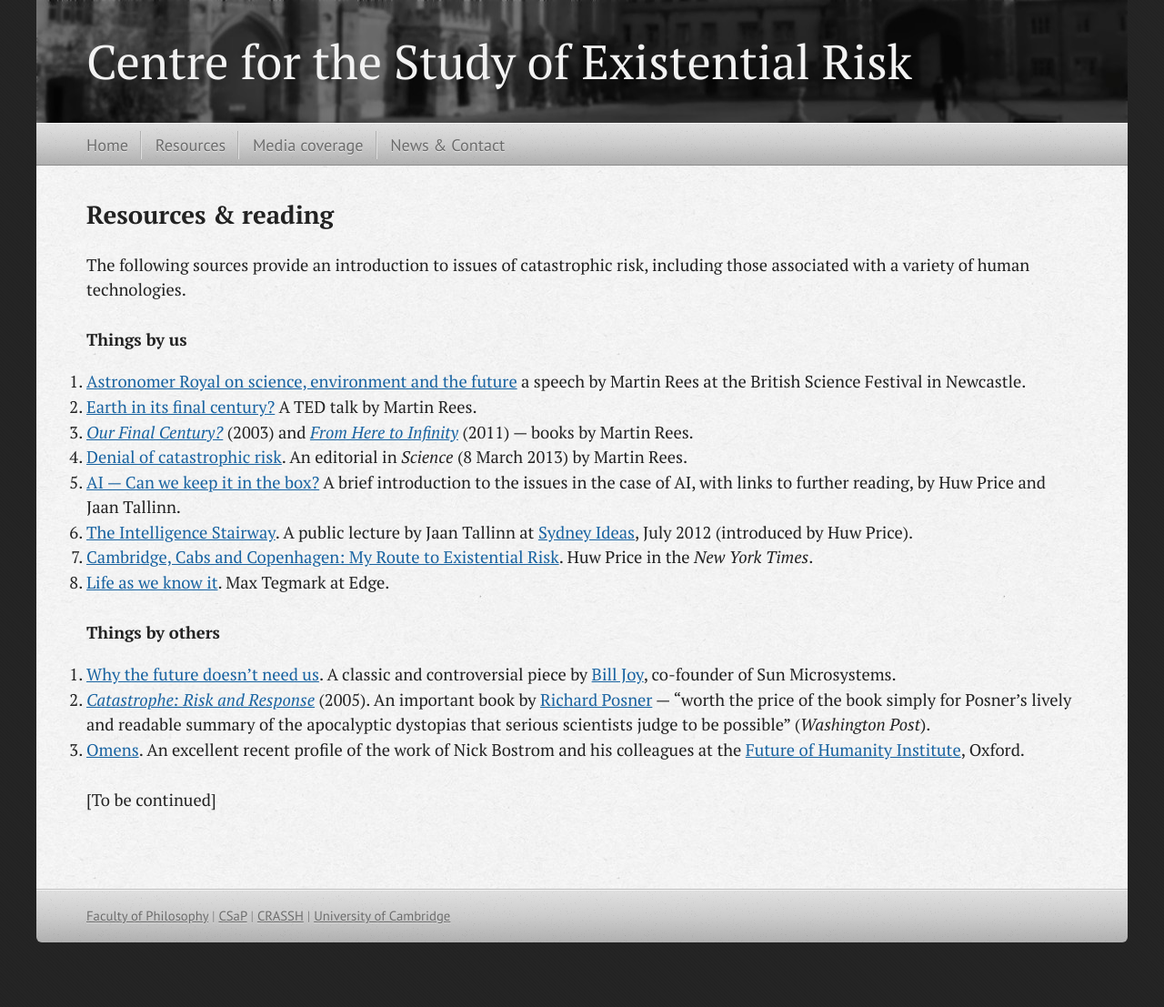
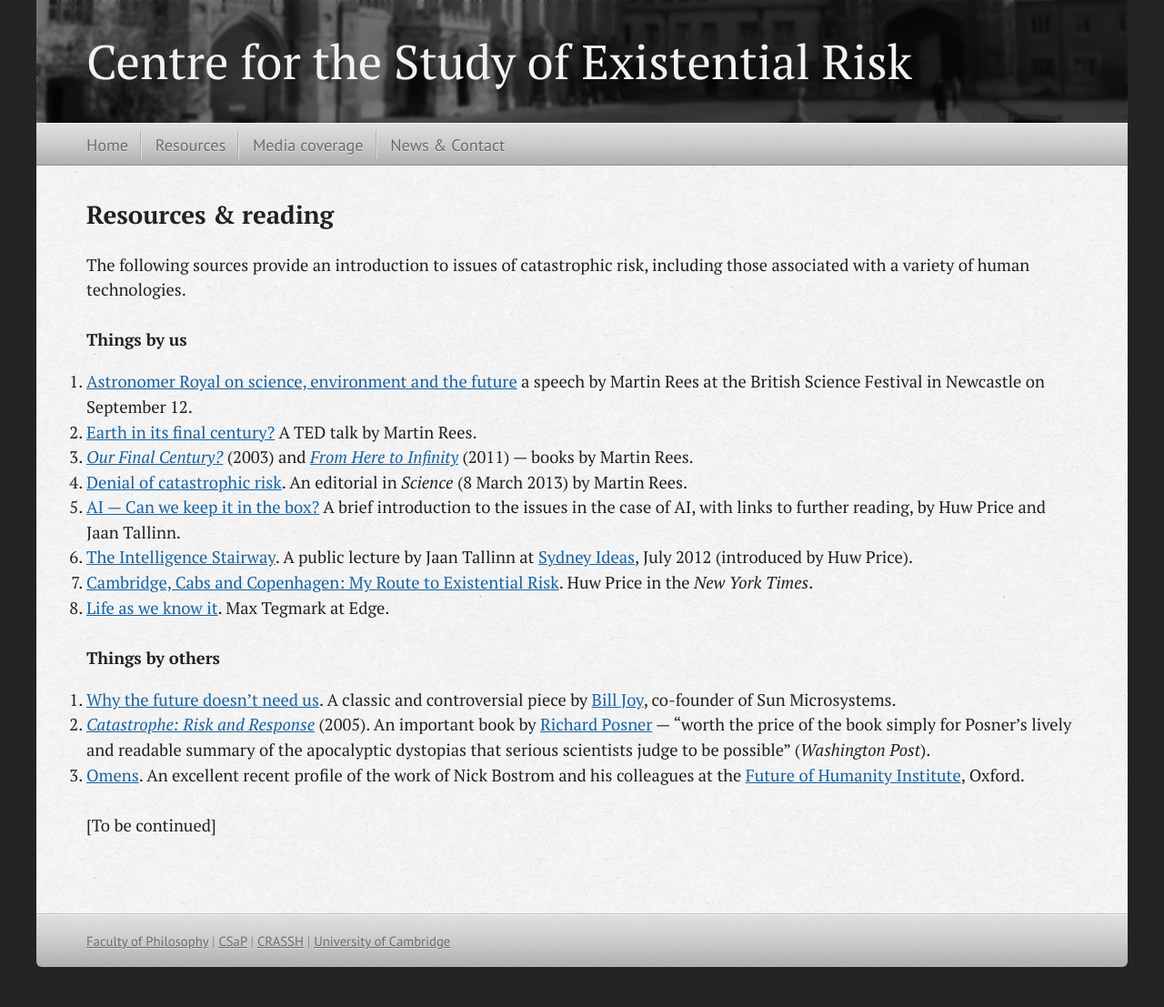
Before and after one commit to cseruk/cseruk.github.io, a Jekyll site: the page built from resources.md, in a window 1280 px wide. Shown: the whole page at 91% size. Built offline with Jekyll 4.4.1, drawn with Linux system fonts in a browser that asks for light colours; nearby versions of some CDN libraries; Markdown is read by kramdown in place of the engine named in the settings; before the commit the page ends 1080 px from its top, so only the background shows below that.

Commit message:
Update resources.md

```diff
--- a/resources.md
+++ b/resources.md
@@ -10,7 +10,7 @@ The following sources provide an introduction to issues of catastrophic risk, in
 
 #### Things by us
 
-1. [Astronomer Royal on science, environment and the future](http://theconversation.com/astronomer-royal-on-science-environment-and-the-future-18162) a speech by Martin Rees at the British Science Festival in Newcastle.
+1. [Astronomer Royal on science, environment and the future](http://theconversation.com/astronomer-royal-on-science-environment-and-the-future-18162) a speech by Martin Rees at the British Science Festival in Newcastle on September 12.
 1. [Earth in its final century?](http://www.youtube.com/watch?v=3qF26MbYgOA) A TED talk by Martin Rees.
 1. [*Our Final Century?*](http://www.amazon.co.uk/Our-Final-Century-Humanitys-Twenty-first/dp/0099436868) (2003) and *[From Here to Infinity](http://www.amazon.co.uk/Here-Infinity-Scientific-Horizons-Lectures/dp/1846685036)* (2011) — books by Martin Rees.
 1. [Denial of catastrophic risk](http://www.sciencemag.org/content/339/6124/1123.full). An editorial in *Science* (8 March 2013) by Martin Rees.<br>
```
